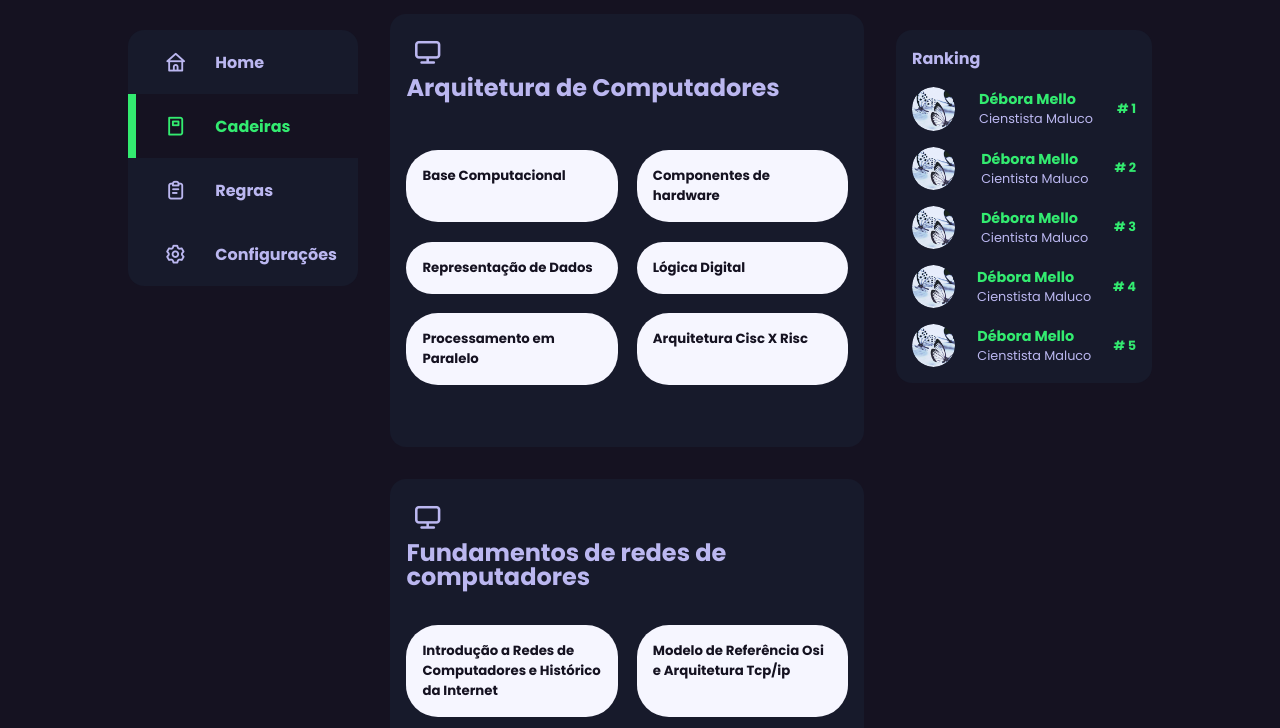
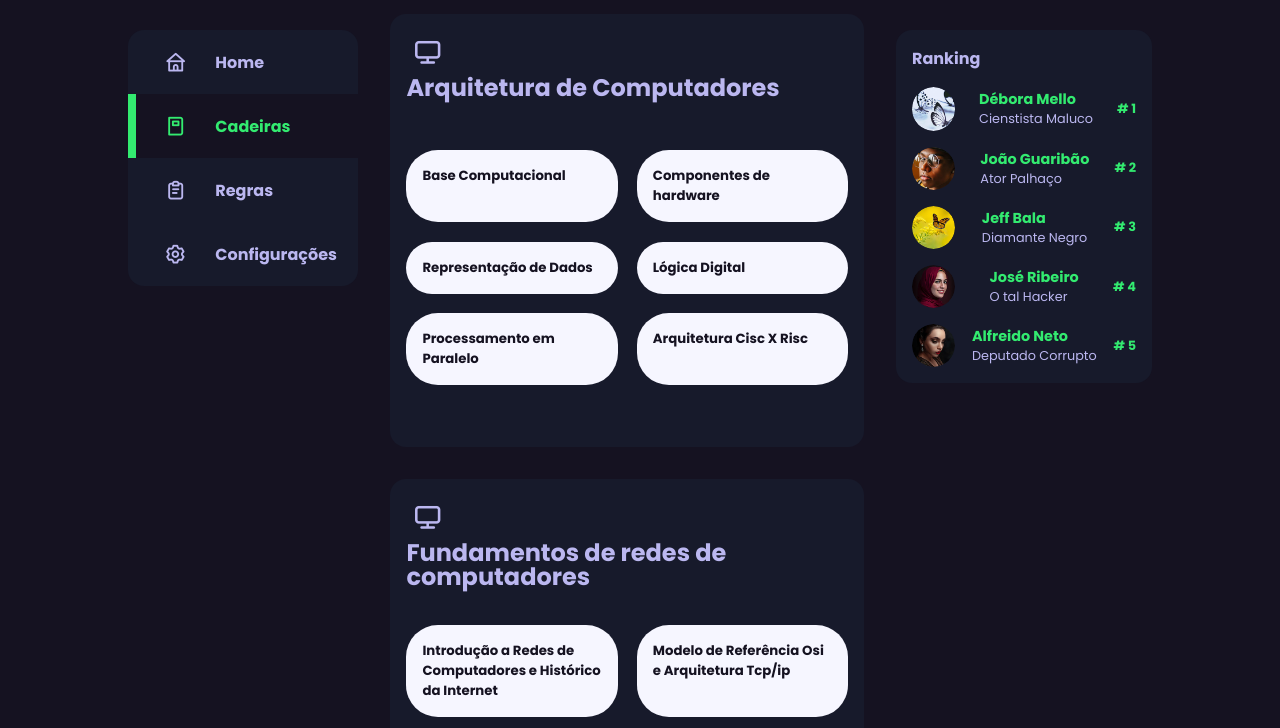
Before and after one commit to lucieleqm/Forum-Estacio, a plain HTML site: page cadeiras.html in a window 1280 px wide. Shown: the part 72-800 px from the top of the page. Drawn offline with nearby package versions, Linux system fonts and the light colour scheme.

Commit message:
troca de nomes

```diff
--- a/cadeiras.html
+++ b/cadeiras.html
@@ -195,11 +195,11 @@
                     <!----------------------- User 2 ------------------------->
                     <div class="position">
                         <div class="profile-photo">
-                            <img src="images/profile-2.jpg" alt="">
+                            <img src="Images/profile-18.jpg" alt="">
                         </div>
                         <div class="position-user">
-                            <h5>Débora Mello</h5>
-                            <p>Cientista Maluco</p>
+                            <h5>João Guaribão</h5>
+                            <p>Ator Palhaço</p>
                         </div>
                         <div class="position-number">
                             <h6># 2</h6>
@@ -208,11 +208,11 @@
                     <!----------------------- User 3 ------------------------->
                     <div class="position">
                         <div class="profile-photo">
-                            <img src="images/profile-2.jpg" alt="">
+                            <img src="Images/profile-14.jpg" alt="">
                         </div>
                         <div class="position-user">
-                            <h5>Débora Mello</h5>
-                            <p>Cientista Maluco</p>
+                            <h5>Jeff Bala</h5>
+                            <p>Diamante Negro</p>
                         </div>
                         <div class="position-number">
                             <h6># 3</h6>
@@ -221,11 +221,11 @@
                     <!----------------------- User 4 ------------------------->
                     <div class="position">
                         <div class="profile-photo">
-                            <img src="images/profile-2.jpg" alt="">
+                            <img src="images/profile-20.jpg" alt="">
                         </div>
                         <div class="position-user">
-                            <h5>Débora Mello</h5>
-                            <p>Cienstista Maluco</p>
+                            <h5>José Ribeiro</h5>
+                            <p>O tal Hacker</p>
                         </div>
                         <div class="position-number">
                             <h6># 4</h6>
@@ -234,11 +234,11 @@
                     <!----------------------- User 5 ------------------------->
                     <div class="position">
                         <div class="profile-photo">
-                            <img src="images/profile-2.jpg" alt="">
+                            <img src="images/profile-12.jpg" alt="">
                         </div>
                         <div class="position-user">
-                            <h5>Débora Mello</h5>
-                            <p>Cienstista Maluco</p>
+                            <h5>Alfreido Neto</h5>
+                            <p>Deputado Corrupto</p>
                         </div>
                         <div class="position-number">
                             <h6># 5</h6>
```
Also changed, not shown: home.html (+4 -4 lines), login.html (+1 -1 lines).
